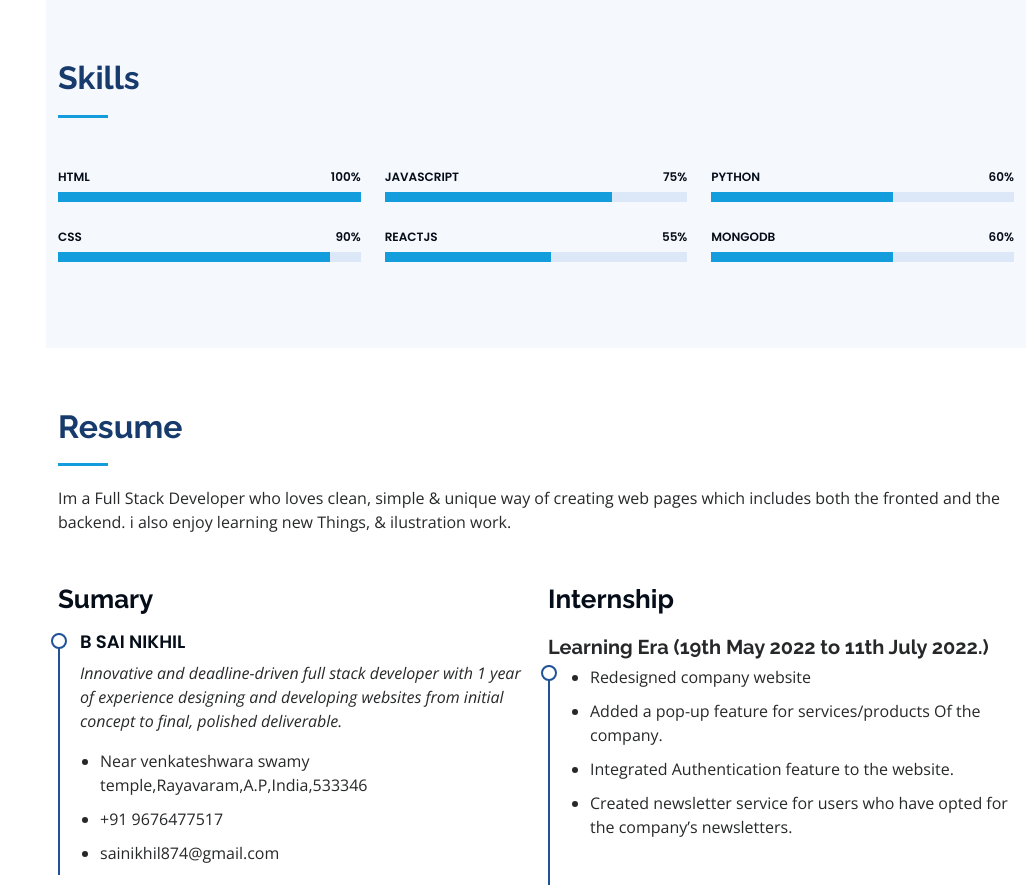
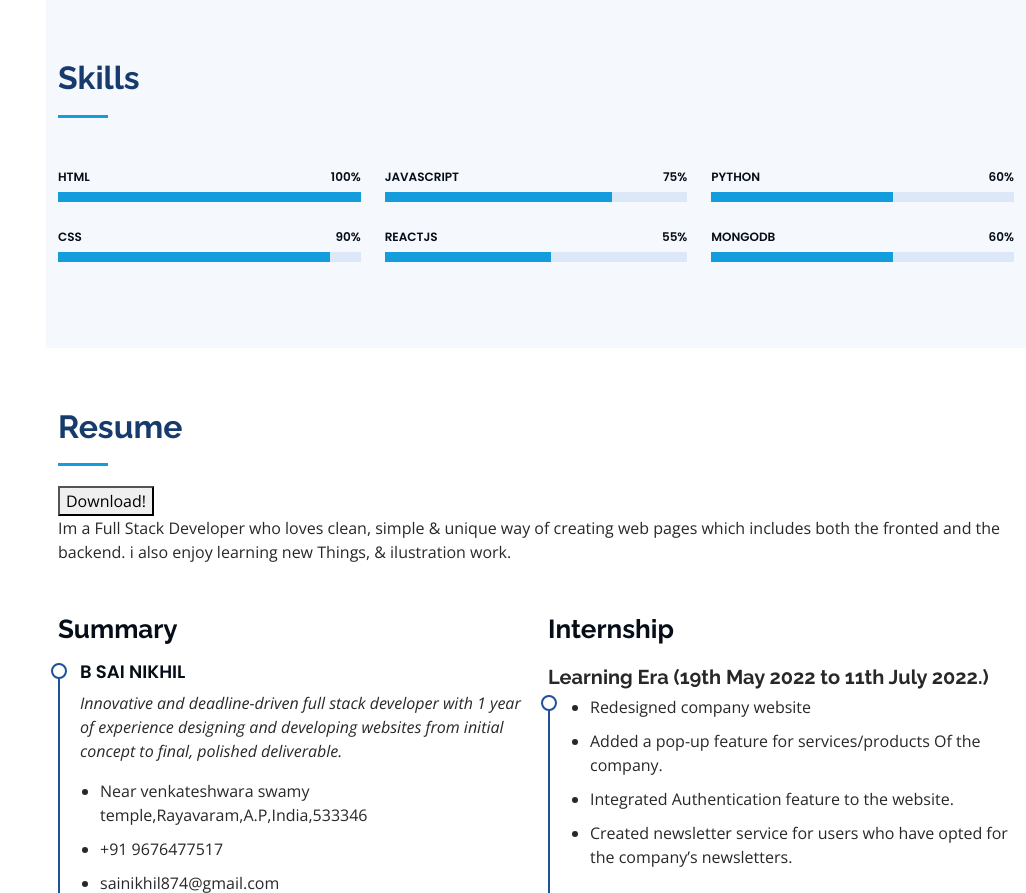
Before and after one commit to sainikhil1601/portfolio, a PHP site: page /index.php in a window 1280 px wide. Shown: the part 1451-2344 px from the top of the page, without its empty margins (254-1280 px from the left). Run offline with PHP 8.4, Linux system fonts and the light colour scheme.

Commit message:
first commit

```diff
--- a/index.html
+++ b/index.html
@@ -130,7 +130,7 @@
 
         <div class="row skills-content">
 
-          <div class="col-lg-4" data-aos="fade-up">
+          <div class="col-lg-4" >
 
             <div class="progress">
               <span class="skill">HTML <i class="val">100%</i></span>
@@ -198,12 +198,14 @@
 
         <div class="section-title">
           <h2>Resume</h2>
+          <button onclick="document.getElementById('link').click()">Download!</button>
+<a id="link" href="assets/img/portfolio/BODDU SAI NIKHIL RESUME.pdf" download hidden></a>
           <p>Im a Full Stack Developer who loves clean, simple & unique way of creating web pages which includes both the fronted and the backend. i also enjoy learning new Things, & ilustration work.</p>
         </div>
 
         <div class="row">
           <div class="col-lg-6" data-aos="fade-up">
-            <h3 class="resume-title">Sumary</h3>
+            <h3 class="resume-title">Summary</h3>
             <div class="resume-item pb-0">
               <h4>B Sai Nikhil</h4>
               <p><em>Innovative and deadline-driven full stack developer with 1 year of experience designing and developing websites from initial concept to final, polished deliverable.</em></p>
@@ -314,7 +316,7 @@
             <div class="portfolio-wrap">
               <img src="assets/img/portfolio/learningera.png" class="img-fluid" alt="">
               <div class="portfolio-links">
-                <a href="assets/img/portfolio/learningera.png" data-gallery="portfolioGallery" class="portfolio-lightbox" ><i class="bx bx-plus"></i></a>
+
                 <a href="https://github.com/sainikhil1601/belong-project" title="More Details"><i class="bx bx-link"></i></a>
               </div>
             </div>
```
Also changed, not shown: assets/css/style.css (line endings or trailing spaces), 1 other file.
